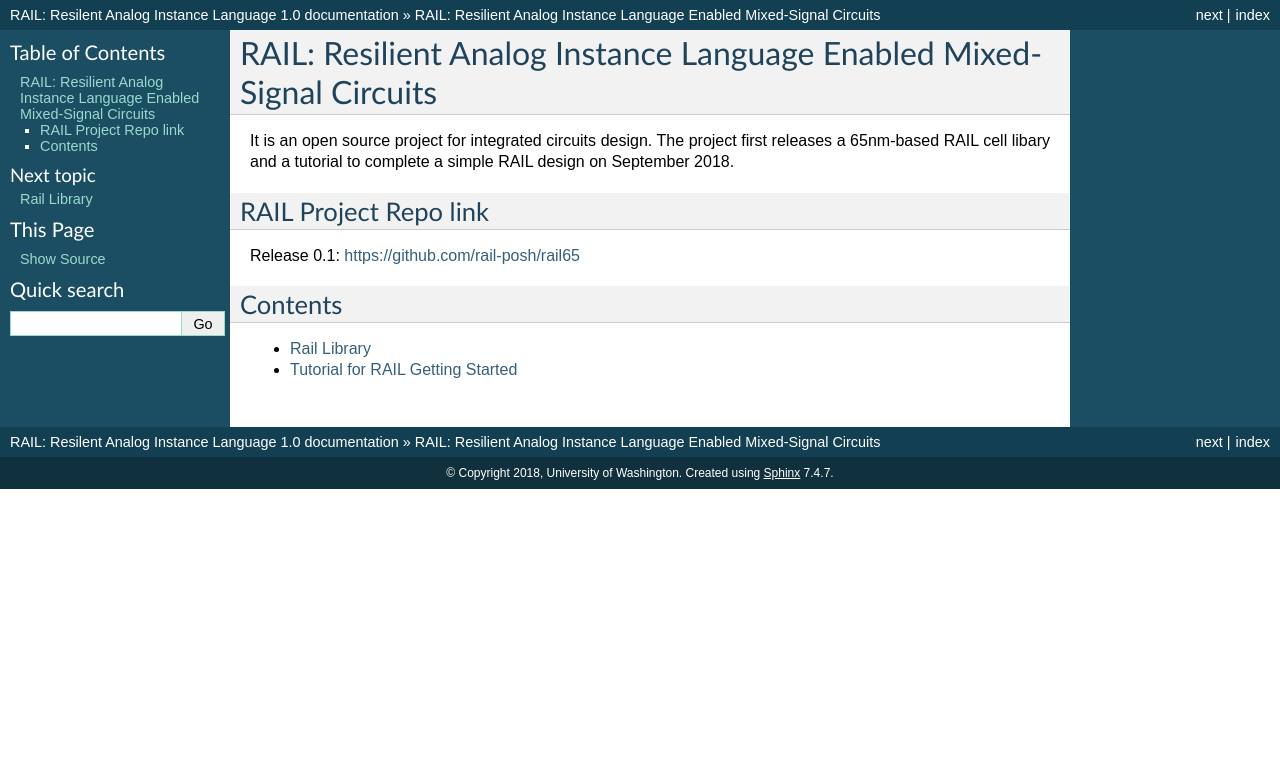
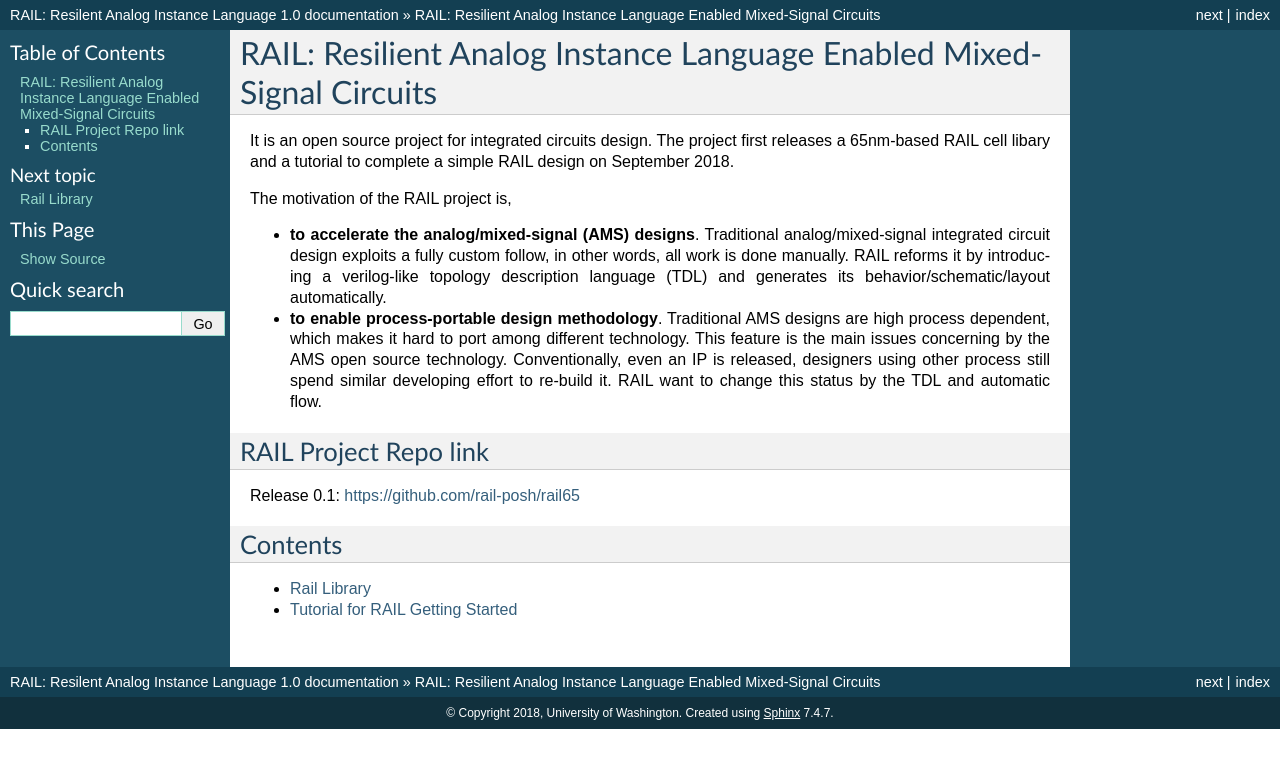
Before and after one commit to silicontalks/raildoc, a Sphinx documentation site: the page built from docs/index.rst, in a window 1280 px wide. Shown: the top 768 px of the page. Built offline with Sphinx 7.4.7, drawn with Linux system fonts in a browser that asks for light colours.

Commit message:
Update index.rst

```diff
--- a/docs/index.rst
+++ b/docs/index.rst
@@ -8,6 +8,14 @@ RAIL: Resilient Analog Instance Language Enabled Mixed-Signal Circuits
 
 It is an open source project for integrated circuits design.
 The project first releases a 65nm-based RAIL cell libary and a tutorial to complete a simple RAIL design on September 2018.
+
+The motivation of the RAIL project is,
+
+- **to accelerate the analog/mixed-signal (AMS) designs**. Traditional analog/mixed-signal integrated circuit design exploits a fully custom follow, in other words, all work is done manually. RAIL reforms it by introducing a verilog-like topology description language (TDL) and generates its behavior/schematic/layout automatically.
+
+- **to enable process-portable design methodology**. Traditional AMS designs are high process dependent, which makes it hard to port among different technology. This feature is the main issues concerning by the AMS open source technology. Conventionally, even an IP is released, designers using other process still spend similar developing effort to re-build it. RAIL want to change this status by the TDL and automatic flow.
+
+
 
 RAIL Project Repo link
 ^^^^^^^^^^^^^^^^^^^^^^^
```
